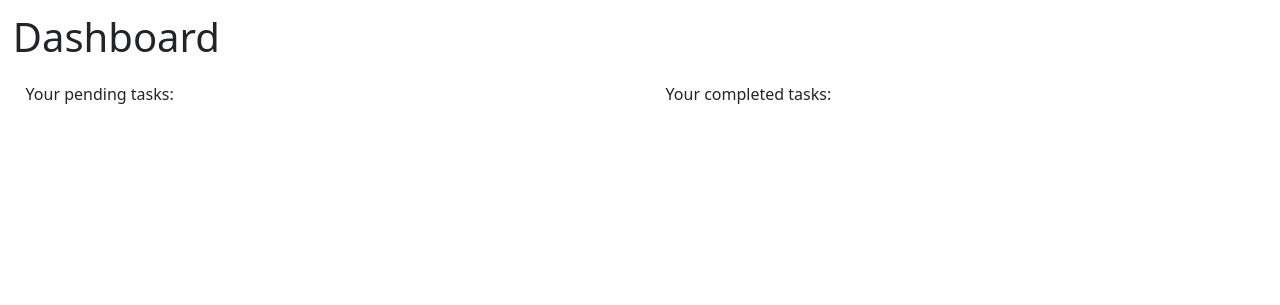
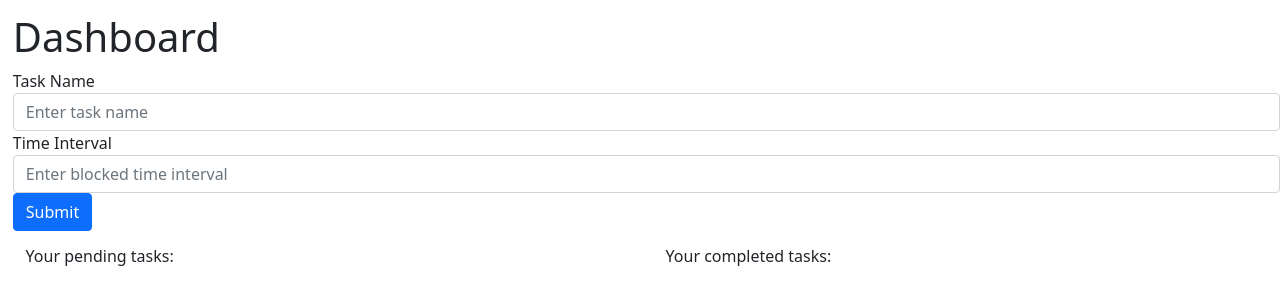
Before and after one commit to eileenwng/hackuci2021, a Flask app: page /dashboard in a window 1280 px wide. Shown: the top 305 px of the page. Run offline with Flask 2, Linux system fonts and the light colour scheme; data that the repository does not hold is empty.

Commit message:
adding task in dashbaord

```diff
--- a/run.py
+++ b/run.py
@@ -119,8 +119,15 @@ def sms():
     return str(resp)
 
 
-@app.route("/dashboard", methods=['GET'])
+@app.route("/dashboard", methods=['GET', 'POST'])
 def dashboard():
+    if request.form:
+        db.collection('pending').document().set({
+            'name': request.form['name'],
+            'interval': request.form['interval']
+        })
+
+
     pending_tasks = []
     docs = db.collection('pending').stream()
 
--- a/templates/dashboard.html
+++ b/templates/dashboard.html
@@ -20,6 +20,16 @@
     <title>PApp</title>
     <h1 style="padding-left: 1%; padding-top: 1%;">Dashboard</h1>
 
+    <form action= "{{ url_for('dashboard') }}", method=POST style="padding-left: 1%;">
+        <div class="form-group">
+            <label for="name">Task Name</label>
+            <input type="text" class="form-control" id="exampleInputEmail1" aria-describedby="emailHelp" placeholder="Enter task name" name=name>
+            <label for="interval">Time Interval</label>
+            <input type="text" class="form-control" id="exampleInputEmail1" aria-describedby="emailHelp" placeholder="Enter blocked time interval" name=interval>
+            <button type="submit" class="btn btn-primary">Submit</button>
+        </div>
+    </form>
+
     <div class="left">
         Your pending tasks:
         <ul class="list-group">
```
